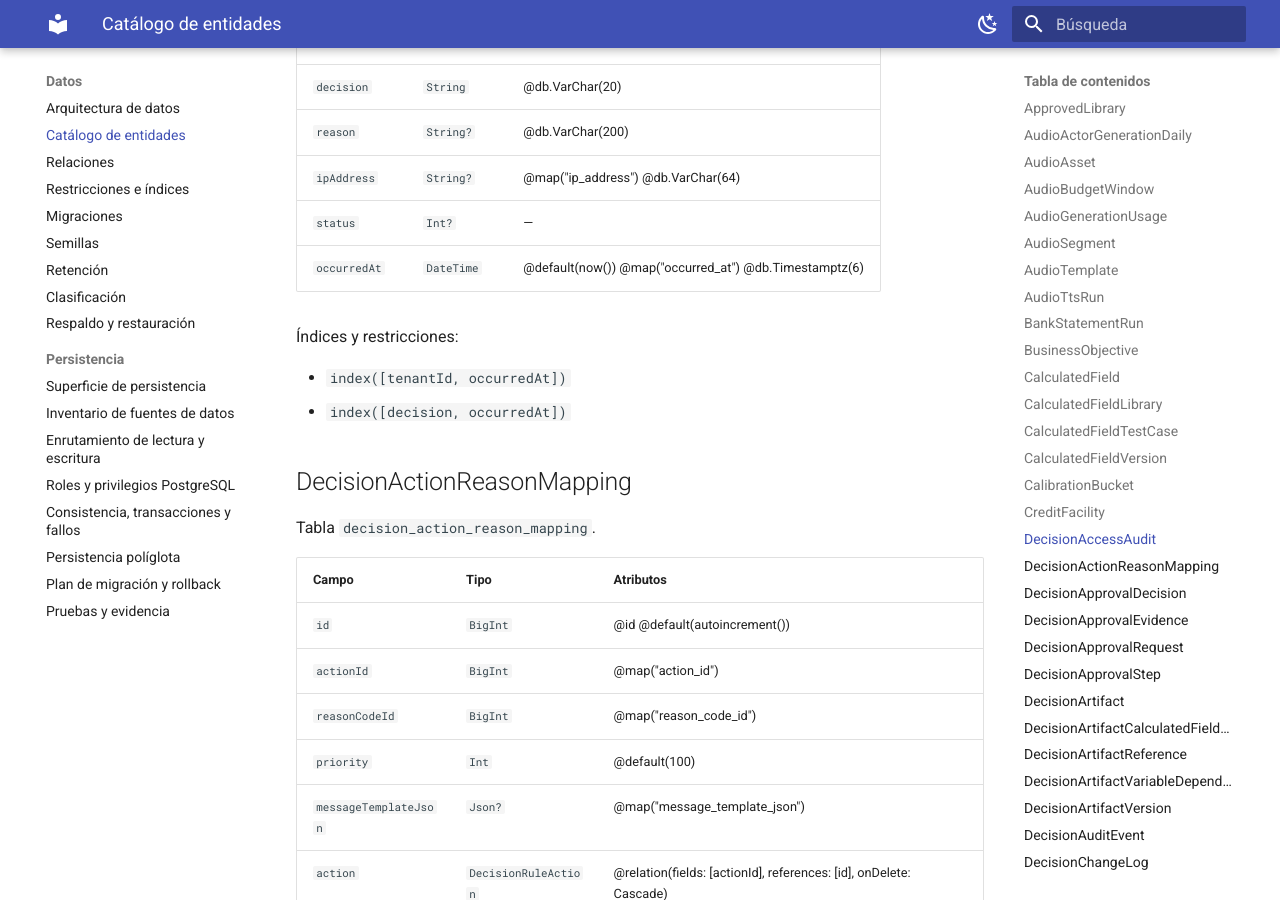
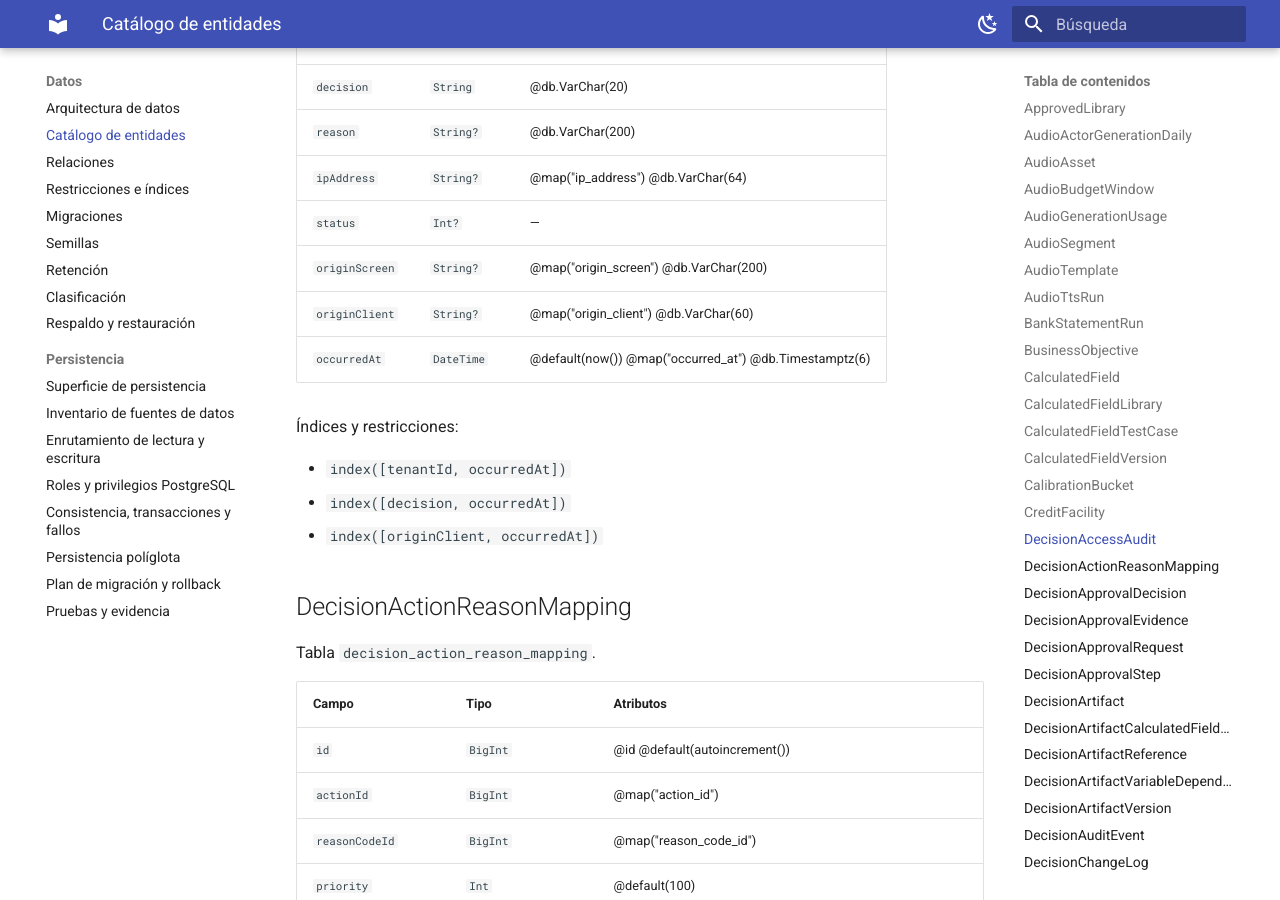
Before and after one commit to PabloArauzCaballero/AtlasDecisionEngineBackend, an MkDocs documentation site: the page built from docs/data/entity-catalog.md, in a window 1280 px wide and 900 px high, scrolled down 23388 px. Built offline with MkDocs 1.6.1 and Material for MkDocs 9.7.7, drawn with Linux system fonts in a browser that asks for light colours.

Commit message:
docs(catalogo): el catálogo de entidades incluye el origen de pantalla del registro de accesos
El job docs del CI («Detectar catálogos desactualizados») fallaba: la migración
20260910150000_access_audit_origin añadió origin_screen y origin_client, con su índice,
a decision_access_audit, y no se regeneraron los catálogos. Salida de `yarn docs:catalog`:
31 módulos, 238 endpoints, 100 entidades.

Co-Authored-By: Claude Opus 5 (1M context) <noreply@anthropic.com>

```diff
--- a/docs/data/entity-catalog.md
+++ b/docs/data/entity-catalog.md
@@ -568,12 +568,15 @@ Tabla `decision_access_audit`.
 | `reason` | `String?` | @db.VarChar(200) |
 | `ipAddress` | `String?` | @map("ip_address") @db.VarChar(64) |
 | `status` | `Int?` | — |
+| `originScreen` | `String?` | @map("origin_screen") @db.VarChar(200) |
+| `originClient` | `String?` | @map("origin_client") @db.VarChar(60) |
 | `occurredAt` | `DateTime` | @default(now()) @map("occurred_at") @db.Timestamptz(6) |
 
 Índices y restricciones:
 
 - `index([tenantId, occurredAt])`
 - `index([decision, occurredAt])`
+- `index([originClient, occurredAt])`
 
 ## DecisionActionReasonMapping
 
```
Also changed, not shown: other parts of docs/data/entity-catalog.md (+1 -1 lines), docs/modules/audit-query.md (+3 -1 lines), docs/modules/index.md (+1 -1 lines).
